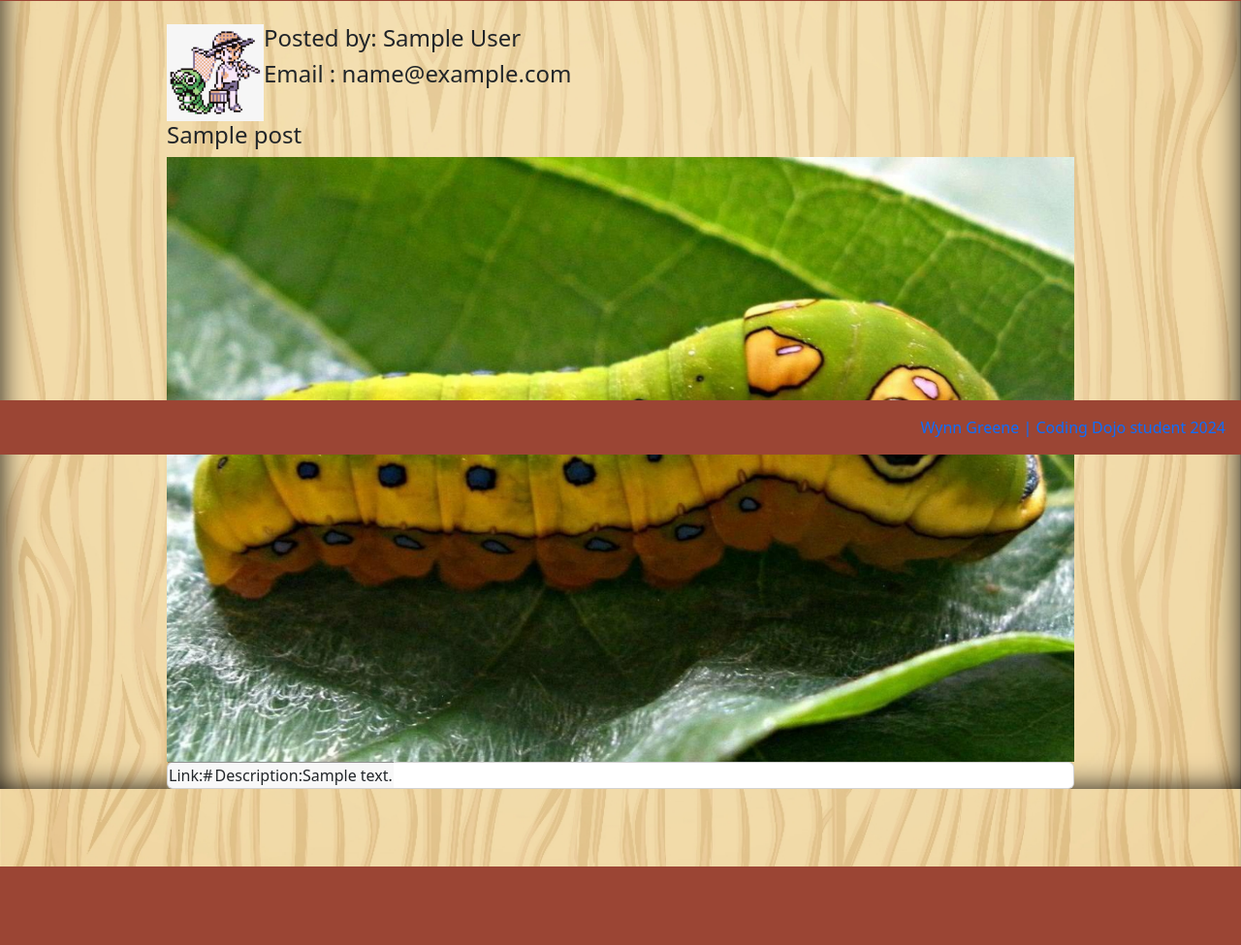
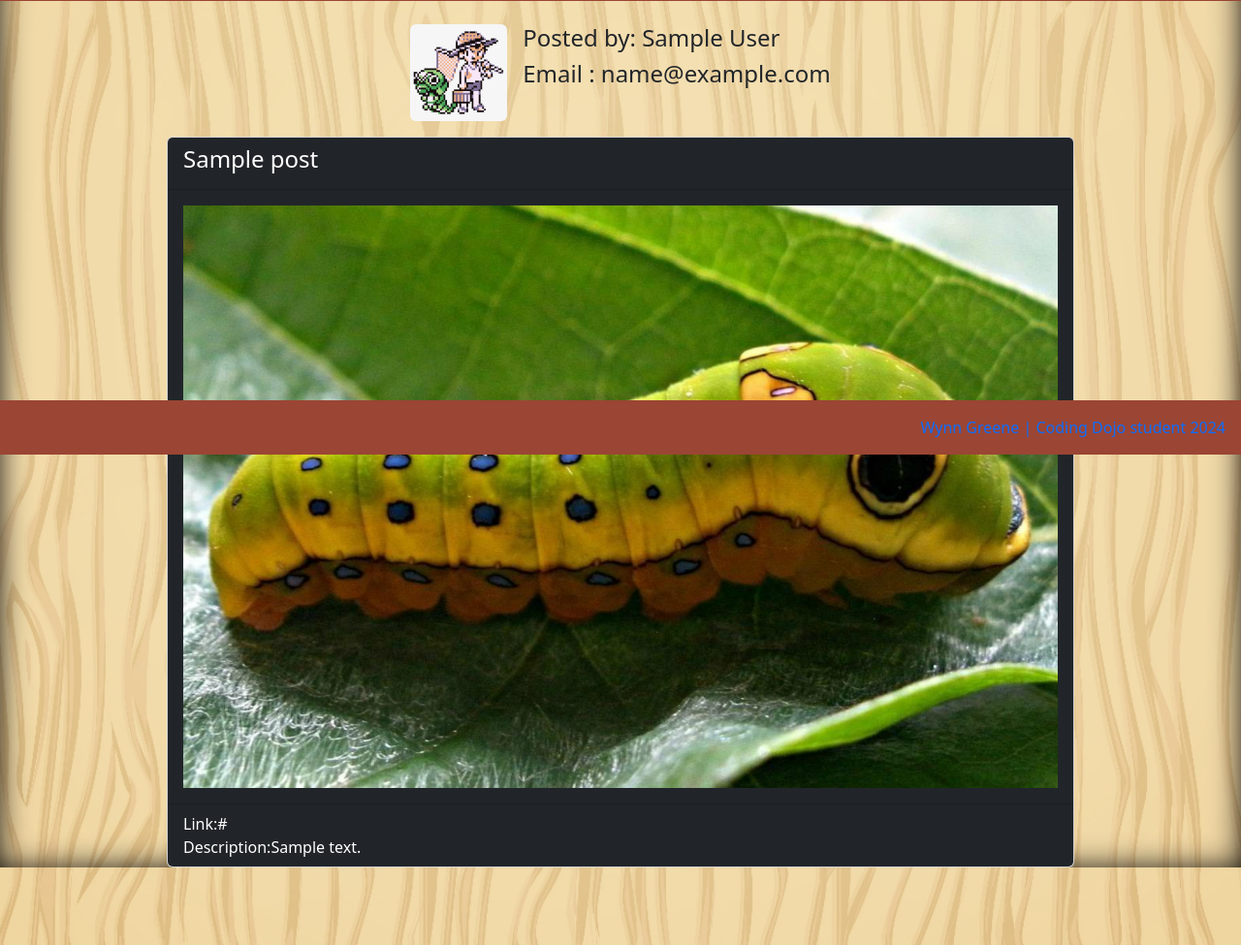
Before and after one commit to wynngreene/PROJ_PY_Bug_Catcher_Box, a Flask app: template MY_FLASK_Project/flask_app/templates/post_detail.html in a window 1280 px wide. Shown: the part 331-1306 px from the top of the page at 97% size. Before the commit the page ends 1225 px from the top, so only its background shows below. Run offline with Flask 3, Linux system fonts and the light colour scheme; the template is opened without the code that fills it: most values are stand-ins (such as "Sample title", 1, 10 or a date in 2020); parts of the project's set-up code (start-up, migrations or seed data) failed here and were passed over.

Commit message:
update changes to images

```diff
--- a/MY_FLASK_Project/flask_app/templates/post_detail.html
+++ b/MY_FLASK_Project/flask_app/templates/post_detail.html
@@ -20,29 +20,28 @@
         <main class="container w-75">
             <br>
             <div class="">
-                <div class="user_profile_display d-flex">
-                    <img src="{{ url_for('static', filename='images/image_profile_400x400.jpeg') }}" alt="{{ post.link }}" width="100px">
+                <div class="user_profile_display d-flex justify-content-center">
+                    <img src="{{ url_for('static', filename='images/image_profile_400x400.jpeg') }}" alt="{{ post.link }}" width="100px" class="rounded" style="margin-right: 1em; margin-bottom: 1em;">
                     <div>
                         <h4>Posted by: {{post.user.first_name}} {{post.user.last_name}}</h4>
                         <h4>Email : {{post.user.email}}</h4>
                     </div>
                 </div>
 
-                <table class="card">
-                    <tr class="card-header">
+                <div class="card">
+                    <div class="card-header text-white bg-dark">
                         <h4>{{post.title}}</h4>
-                    </tr>
+                    </div>
 
-                    <tr class="card-body">
+                    <div class="card-body text-white bg-dark">
                         <img src="{{ url_for('static', filename='images/image_insects_0003.jpg') }}" alt="{{ post.link }}" class="shadow-1-strong w-100">
-                    </tr>
+                    </div>
 
-                    <tr class="card-footer">
-                        <td>Link:{{post.link}}</td>
-                        <td>Description:{{post.description}}</td>
-                    </tr>
-
-                </table>
+                    <div class="card-footer text-white bg-dark">
+                        <div>Link:{{post.link}}</div>
+                        <div>Description:{{post.description}}</div>
+                    </div>
+                </div>
             </div>
 
         </main>
```
Also changed, not shown: MY_FLASK_Project/flask_app/templates/home.html (+5 -7 lines).
